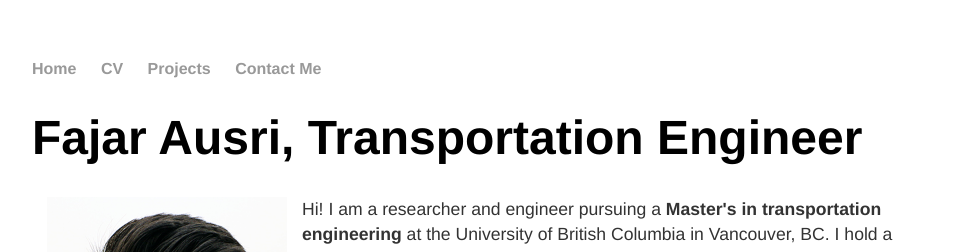
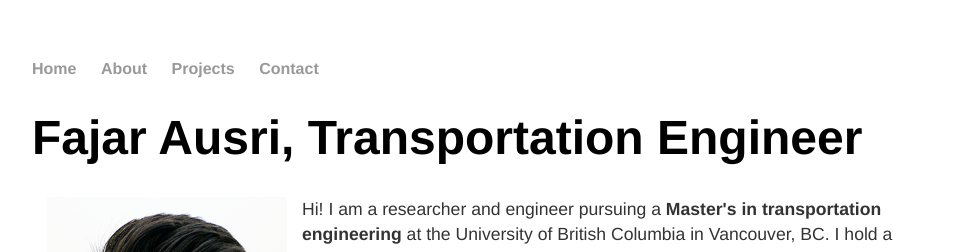
Before and after one commit to ausrifjr/ausrifjr.github.io, a Jekyll site: the page built from index.html, in a window 1280 px wide. Shown: the top 252 px of the page, without its empty margins (160-1115 px from the left). Built offline with Jekyll 4.4.1, drawn with Linux system fonts in a browser that asks for light colours.

Commit message:
Update default.html

```diff
--- a/_layouts/default.html
+++ b/_layouts/default.html
@@ -9,9 +9,9 @@
 			<nav>
 	    		<ul>
 	        		<li><a href="/">Home</a></li>
-	        		<li><a href="/cv">CV</a></li>
+	        		<li><a href="/about">About</a></li>
 	        		<li><a href="/blog">Projects</a></li>
-				<li><a href="/contact">Contact Me</a></li>
+				<li><a href="/contact">Contact</a></li>
 	    		</ul>
 			</nav>
 			<div class="container">
```
